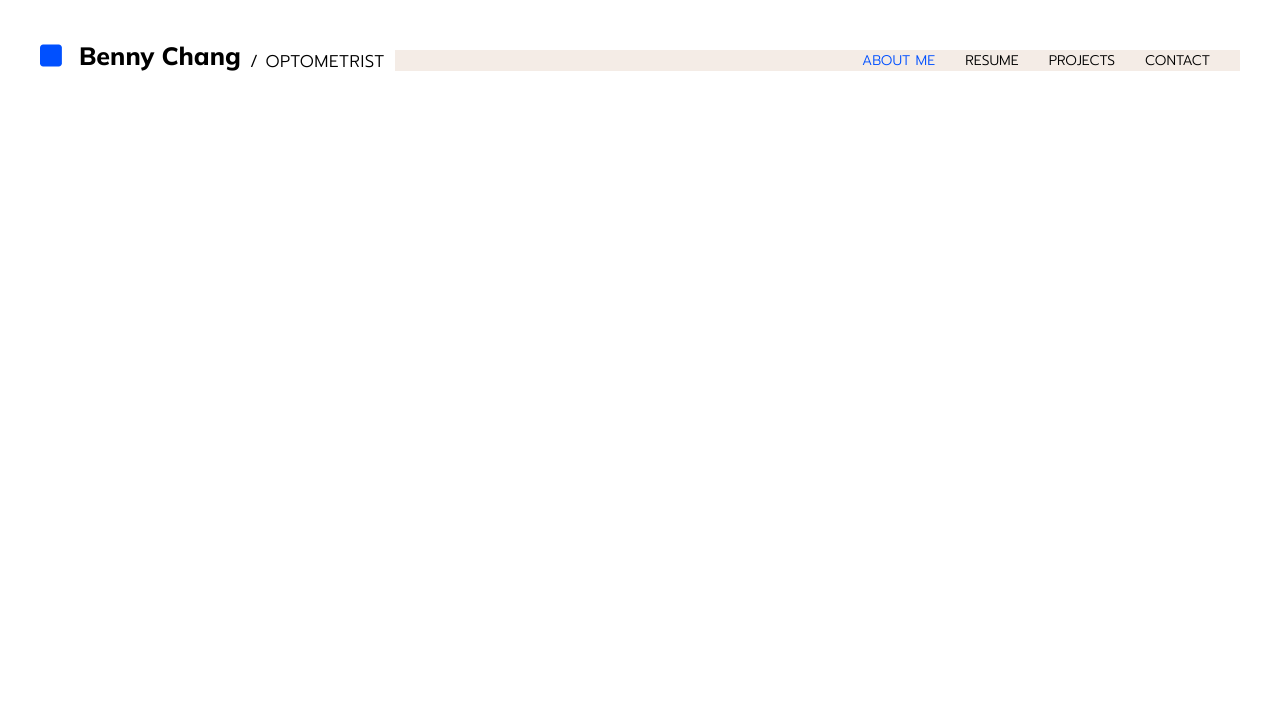
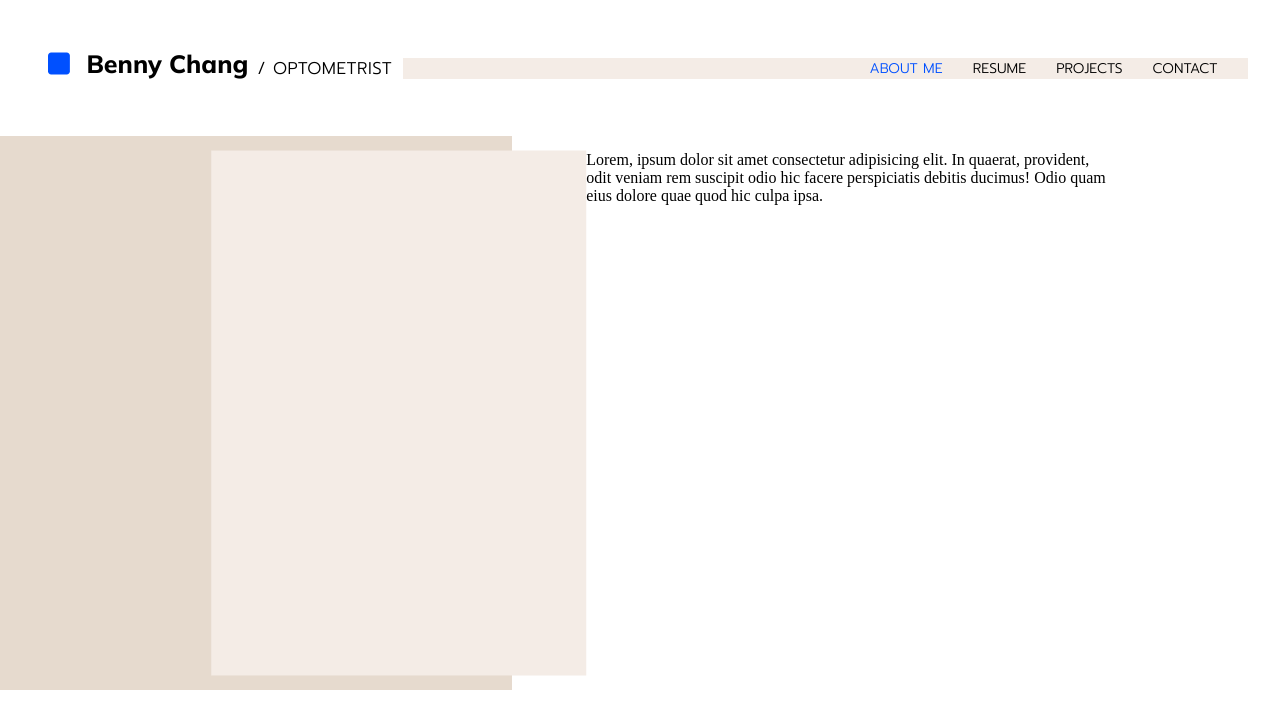
Before and after one commit to sampleleaf/personal-resume, a plain HTML site: page index.html in a window 1280 px wide. Drawn offline with Linux system fonts and the light colour scheme.

Commit message:
bg-layout

```diff
--- a/(1)nav.css
+++ b/(1)nav.css
@@ -75,6 +75,7 @@
 
 .grid-container .nav{
     position: absolute;
+    z-index: 4;
     top: -10%;
     right: 0;
     width: 100vw;
@@ -127,6 +128,7 @@
     .grid-container{
         grid-template-columns: 185px 10px auto;
         align-items: center;
+        margin: 30px 10px;
     }
     .grid-container .item2{
         justify-self: stretch;
@@ -173,6 +175,7 @@
     .grid-container{
         grid-template-columns: 220px 145px auto;
         align-items: center;
+        margin: 37.5px 10px;
     }
     .grid-container .item1{
         grid-area: 1 / 1 / 2 / 2;
@@ -199,6 +202,6 @@
 @media ( min-width : 950px ){
     .grid-container{
         width: calc(100vw - 60px);
-        margin: 30px;
+        margin: 37.5px;
     }
 }
--- /dev/null
+++ b/(2)sec.css
@@ -0,0 +1,95 @@
+.position{
+    position: relative;
+    z-index: 3;
+}
+
+.duotone-bg{
+    margin-top: 165px;
+    display: grid;
+}
+
+.duotone-bg div:nth-child(1){
+    background-color: rgb(230, 218, 206);
+    width: 100%;
+    height: calc(100vh - 86px - 165px - 227px);/*page-height - header-height - duotone-margin-height - footer-height*/
+}
+
+.duotone-bg div:nth-child(2){
+    background-color: white;
+}
+
+@media ( min-width : 600px ) {
+    .duotone-bg{
+        grid-template-columns: 40% 60%;
+        margin-top: 40px; /*header-margin 30px, actual margin 10px*/
+    }
+    .duotone-bg div:nth-child(1){
+        height: calc(100vh - 126px - 10px - 110px);
+    }
+}
+
+@media ( min-width : 800px ) {
+    .duotone-bg{
+        margin-top: 47.5px; /*header-margin 37.5px, actual margin 10px*/
+    }
+}
+
+.card{
+    position: absolute;
+    top: 0;
+    right: 0;
+    left: 0;
+    margin-left: 20px;
+    transform: translate(0 , -142.5px);
+    width: calc(100% - 40px);
+}
+
+.card div:nth-child(1){
+    height: calc((100vw - 40px) / 0.713);
+    background-color: rgb(244, 236, 230);
+}
+
+.card div:nth-child(2){
+    background-color: transparent;
+}
+
+@media ( min-width : 415px ) {
+    .card{
+        width: 375px;
+    }
+    .card div:nth-child(1){
+        height: 525px;
+    }
+}
+
+@media ( min-width : 600px ) {
+    .card{
+        display: grid;
+        grid-template-columns: 40% calc(60% - 40px);
+        transform: translate(0,49%);
+        width: 100%;
+        margin: 0 20px;
+    }
+    .card div:nth-child(1){
+        height: calc((100vw - 40px) / 0.6835 * 0.4);
+    }
+}
+
+@media ( min-width : 938px ){
+    .card{
+        width: 897.5px;
+        grid-template-columns: 375px 522.5px;
+    }
+    .card div:nth-child(1){
+        width: 375px;
+        height: 525px;
+    }
+}
+
+@media ( min-width : 950px ){
+    .card{
+        top: 50%;
+        left: 50%;
+        transform: translate(-50%, -50%);
+    }
+}
--- a/index.html
+++ b/index.html
@@ -7,6 +7,7 @@
     <!--外部css-->
     <link rel="stylesheet" href="(0)all.css">
     <link rel="stylesheet" href="(1)nav.css">
+    <link rel="stylesheet" href="(2)sec.css">
     <!--google fonts-->
     <link rel="preconnect" href="https://fonts.googleapis.com">
     <link rel="preconnect" href="https://fonts.gstatic.com" crossorigin>
@@ -41,6 +42,18 @@
             </div>
         </div>
     </header>
+    <section class="position">
+        <div class="duotone-bg">
+            <div></div>
+            <div></div>
+        </div>
+        <div class="card">
+            <div></div>
+            <div>
+                <p>Lorem, ipsum dolor sit amet consectetur adipisicing elit. In quaerat, provident, odit veniam rem suscipit odio hic facere perspiciatis debitis ducimus! Odio quam eius dolore quae quod hic culpa ipsa.</p>
+            </div>
+        </div>
+    </section>
     <script src="app.js"></script>
 </body>
 </html>
```
